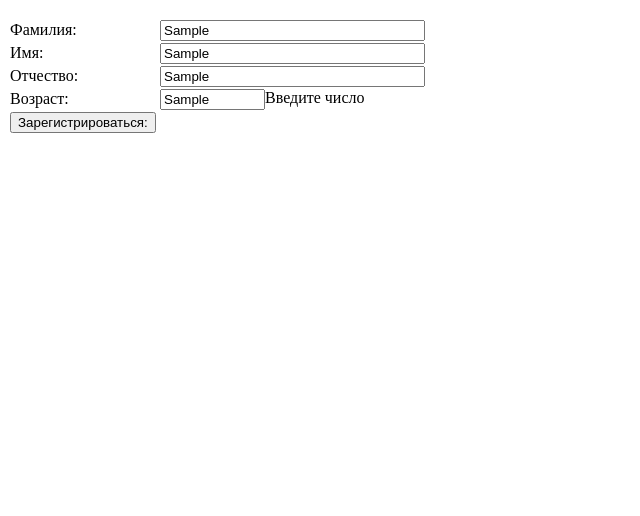
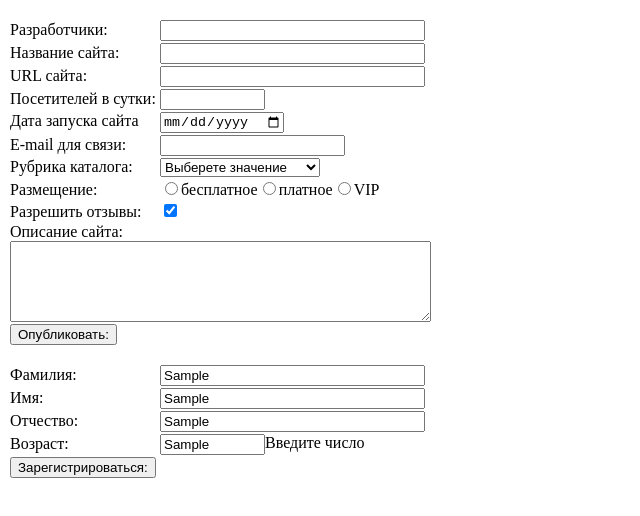
Before and after one commit to Dzmitry-ZH/FD2, a plain HTML site: page 15.02/DOM/index.html in a window 1280 px wide. Both pictures are taken after typing "Sample", "Sample", "Sample", "Sample" into the empty fields and a click on the input "Зарегистрироваться:". Shown: the whole page, without its empty margins (0-640 px from the left). Drawn offline with Linux system fonts and the light colour scheme.

Commit message:
prevent default

```diff
--- a/15.02/DOM/assets/js/script.js
+++ b/15.02/DOM/assets/js/script.js
@@ -14,7 +14,7 @@ var formDef1 =
                 ]
         },
         {
-            label: 'Размещение:', kind: 'radio', name: 'payment',
+            label: 'Размещение:', kind: 'radio', name: 'payment', validation: 'radio',
             variants:
                 [
                     {text: 'бесплатное', value: 1}, {text: 'платное', value: 2}, {text: 'VIP', value: 3}
@@ -39,7 +39,8 @@ let description = {
     'url': isUrl,
     'number': isNumber,
     'email': isEmail,
-    'combo': isCombo
+    'combo': isCombo,
+    'radio': isRadio
 };
 
 function isEmpty(value) {
@@ -68,6 +69,14 @@ function isUrl(value) {
 
 function isCombo(value) {
     if (value === '0') {
+        return true;
+    }
+}
+
+function isRadio(value) {
+    console.log(value);
+    console.log(document.forms['form1']['payment']);
+    if (!value) {
         return true;
     }
 }
@@ -189,6 +198,7 @@ function createForm(array, name) {
                 radio.type = 'radio';
                 radio.id = i + 1;
                 radio.name = item.name;
+                radio.dataset.validation = item.validation;
                 let label = document.createElement('label');
                 label.htmlFor = i + 1;
                 let textRadio = document.createTextNode(item1.text);
@@ -221,14 +231,15 @@ function createForm(array, name) {
             submit.value = item.label;
             div.appendChild(submit);
             submit.addEventListener('click', function (event) {
-                let elements = document.querySelectorAll("[name =" + name + "] [data-validation]");
+                let elements = document.querySelectorAll("[name =" + name + "] [data-validation]:not(span)");
                 let change = new Event('change');
                 for (let i = 0; i < elements.length; i++) {
                     elements[i].dispatchEvent(change);
                     let validationType = elements[i].getAttribute('data-validation');
-                    if (description[validationType].call(null, event.currentTarget.value)) {
+                    console.log('Отправка формы: ');
+                    console.dir(elements[i]);
+                    if (description[validationType].call(null, elements[i].value)) {
                         event.preventDefault();
-
                     }
                 }
             });
@@ -260,5 +271,5 @@ function createForm(array, name) {
     });
 }
 
-// createForm(formDef1, 'form1');
+createForm(formDef1, 'form1');
 createForm(formDef2, 'form2');
--- a/15.02/DOM/index.html
+++ b/15.02/DOM/index.html
@@ -11,6 +11,7 @@
 <span data-validation = 'url' class="hide">Некорректный адрес сайта</span>
 <span data-validation = 'email' class="hide">Неправильный e-mail</span>
 <span data-validation = 'combo' class="hide">Выберите значение</span>
+<span data-validation = 'radio' class="hide">Выберите значение</span>
 <script src="assets/js/script.js"></script>
 </body>
 </html>
```
